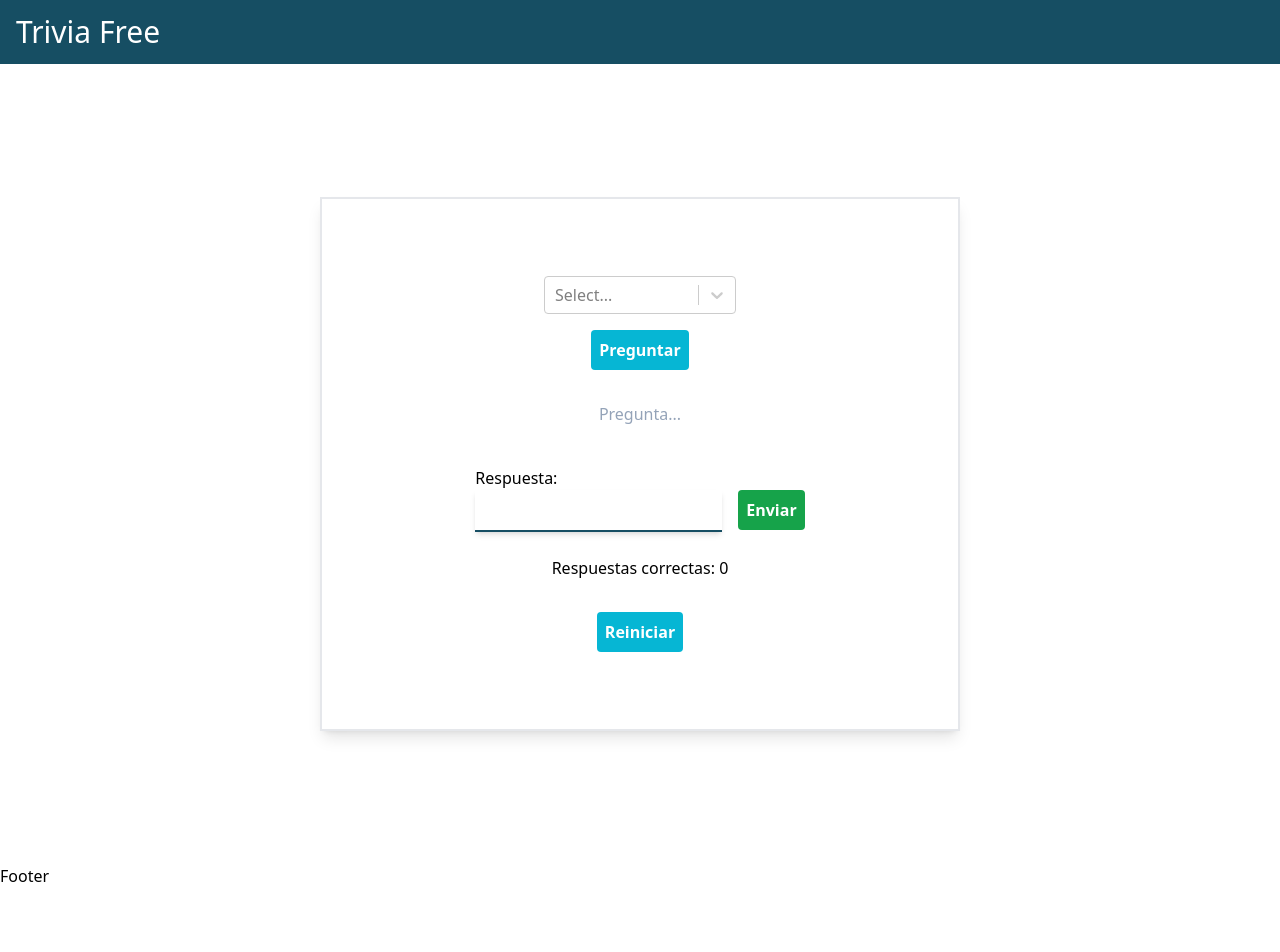
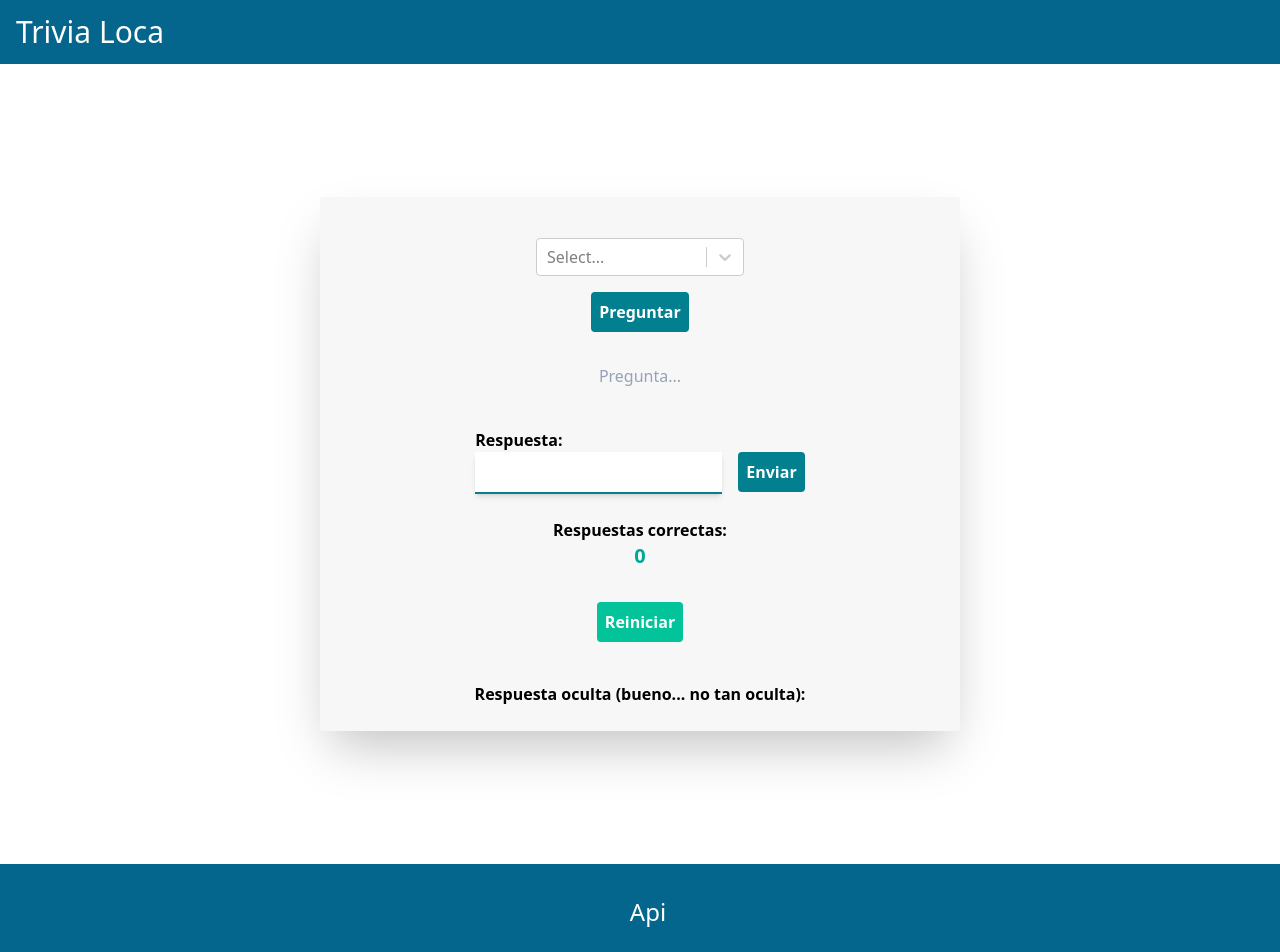
Before and after one commit to LeandroCantero/trabajo-final, a React (Create React App) app: page / in a window 1280 px wide. Shown: the top 952 px of the page. Before the commit the page ends 888 px from the top, so only its background shows below. Built offline with nearby package versions, Linux system fonts and the light colour scheme.

Commit message:
finalizando

```diff
--- a/src/components/CategoryList.jsx
+++ b/src/components/CategoryList.jsx
@@ -6,16 +6,16 @@ function CategoryList() {
     { value: "general", label: "General" },
     { value: "music", label: "Music" },
     { value: "language", label: "Language" },
-    { value: "sciencenature", label: "Sciencenature" },
-    { value: "fooddrink", label: "Fooddrink" },
-    { value: "peopleplaces", label: "Peopleplaces" },
+    { value: "sciencenature", label: "Science & Nature" },
+    { value: "fooddrink", label: "Food & Drink" },
+    { value: "peopleplaces", label: "People & Places" },
     { value: "geography", label: "Geography" },
-    { value: "historyholidays", label: "Historyholidays" },
+    { value: "historyholidays", label: "History & Holidays" },
     { value: "entertainment", label: "Entertainment" },
-    { value: "toysgames", label: "Toysgames" },
+    { value: "toysgames", label: "Toys & Games" },
     { value: "mathematics", label: "Mathematics" },
-    { value: "religionmythology", label: "Religionmythology" },
-    { value: "sportsleisure", label: "Sportsleisure" },
+    { value: "religionmythology", label: "Religion & Mythology" },
+    { value: "sportsleisure", label: "Sports & Leisure" },
   ];
   return (
     <>
--- a/src/components/Foot/Footer.jsx
+++ b/src/components/Foot/Footer.jsx
@@ -1,5 +1,17 @@
 import React from "react";
 
 export const Footer = () => {
-  return <div>Footer</div>;
+  return (
+    <div>
+      <div className="bg-auto bg-main h-24 flex items-center justify-center">
+        <a
+          href="https://api-ninjas.com/api/trivia"
+          target="_blank"
+          rel="noreferrer"
+        >
+          <h1 className="text-2xl text-white ml-4 ">Api</h1>
+        </a>
+      </div>
+    </div>
+  );
 };
--- a/src/components/Head/Header.jsx
+++ b/src/components/Head/Header.jsx
@@ -3,9 +3,9 @@ import React from "react";
 const Header = () => {
   return (
     <div>
-      <div className="bg-auto bg-cyan-900 h-16 flex items-center">
+      <div className="bg-auto bg-main h-16 flex items-center">
         <a href="/">
-          <h1 className="text-3xl text-white align-middle	ml-4 ">Trivia Free</h1>
+          <h1 className="text-3xl text-white align-middle	ml-4 ">Trivia Loca</h1>
         </a>
       </div>
     </div>
--- a/src/components/SelectCategory.jsx
+++ b/src/components/SelectCategory.jsx
@@ -30,16 +30,18 @@ const SelectCategory = ({ options }) => {
   };
 
   return (
-    <div className="flex items-center	justify-center w-full h-screen flex-col	">
-      <div className="border-2 shadow-lg flex items-center justify-center flex-col w-3/6 h-4/6">
-        <div className="flex justify-center">
+    <div className="flex items-center	justify-center w-full h-screen flex-col">
+      <div className="rounded shadow-2xl bg-semiWhite flex items-center justify-center flex-col w-3/6 h-4/6">
+        <div className="flex flex-col items-center">
+          <p className="text-red-600 font-semibold absolute top-72">
+            {isError && errorM}
+          </p>
           <Select
             defaultValue={selectedOption}
             onChange={setSelectedOption}
             options={options}
-            className="w-48"
+            className="w-52 mt-4"
           />
-          <p>{isError && errorM}</p>
         </div>
         <Trivia trivia={trivia} getApiTrivia={getApiTrivia} />
       </div>
--- a/src/components/Trivia.jsx
+++ b/src/components/Trivia.jsx
@@ -9,11 +9,15 @@ const Trivia = ({ trivia, getApiTrivia }) => {
   const [reset, setReset] = useState(true);
 
   function isCorrect(newAnswer) {
+    if (trivia.question === undefined) {
+      return;
+    }
     if (lastTrivia === trivia.question) {
       setIsTrue(3);
       return;
     }
-    if (newAnswer === trivia.answer) {
+
+    if (newAnswer === trivia.answer.toLowerCase()) {
       if (answer !== newAnswer) {
         setIsTrue(1);
         setCounter(counter + 1);
@@ -28,7 +32,7 @@ const Trivia = ({ trivia, getApiTrivia }) => {
   }
 
   function handleClick() {
-    const newAnswer = inputRef.current.value;
+    const newAnswer = inputRef.current.value.toLowerCase();
     setAnswer(newAnswer);
     isCorrect(newAnswer);
     saveLastTrivia();
@@ -53,10 +57,16 @@ const Trivia = ({ trivia, getApiTrivia }) => {
     handleClear();
   }
 
+  const handleKeyDown = (e) => {
+    if (e.key === "Enter") {
+      handleClick();
+    }
+  };
+
   return (
     <div className="mt-4 flex flex-col items-center">
       <button
-        className="rounded bg-cyan-500 p-2 font-bold text-white mb-8"
+        className="rounded bg-secondary p-2 font-bold text-white mb-8"
         onClick={() => {
           getApiTrivia();
           handleClear();
@@ -73,17 +83,18 @@ const Trivia = ({ trivia, getApiTrivia }) => {
         )}
       </p>
       <div className="mb-6">
-        <p>Respuesta: </p>
+        <p className="font-bold">Respuesta: </p>
         <input
-          className="border-b-2 border-b-cyan-900 outline-0 shadow-md p-2"
+          className="border-b-2 border-b-secondary outline-0 shadow-md p-2"
           ref={inputRef}
           name="answer"
           type="text"
           id="answer"
           autoComplete="off"
+          onKeyDown={handleKeyDown}
         />
         <button
-          className="rounded bg-green-600 p-2 font-bold text-white ml-4"
+          className="rounded bg-secondary p-2 font-bold text-white ml-4"
           onClick={handleClick}
         >
           Enviar
@@ -101,14 +112,20 @@ const Trivia = ({ trivia, getApiTrivia }) => {
         </>
       )}
 
-      <h3>Respuestas correctas: {counter}</h3>
+      <h3 className="font-semibold text-center">
+        Respuestas correctas: <br />
+        <span className="text-third text-xl">{counter}</span>
+      </h3>
       <button
-        className="rounded bg-cyan-500 p-2 font-bold text-white mt-8"
+        className="rounded bg-fourth p-2 font-bold text-white mt-8"
         onClick={handleReset}
       >
         Reiniciar
       </button>
-      <p>{trivia.answer}</p>
+      <p className="mt-10 font-semibold">
+        Respuesta oculta (bueno... no tan oculta):{" "}
+        <span className="text-fifth bg-slate-300">{trivia.answer}</span>
+      </p>
     </div>
   );
 };
--- a/tailwind.config.js
+++ b/tailwind.config.js
@@ -2,7 +2,19 @@
 module.exports = {
   content: ["./src/**/*.{js,jsx,ts,tsx}"],
   theme: {
-    extend: {},
+    extend: {
+      colors: {
+        transparent: "transparent",
+        current: "currentColor",
+        white: "#ffffff",
+        main: "#05668D",
+        secondary: "#028090",
+        third: "#00A896",
+        fourth: "#02C39A",
+        fifth: "#F0F3BD",
+        semiWhite: "#f7f7f7",
+      },
+    },
   },
   plugins: [],
 };
```
